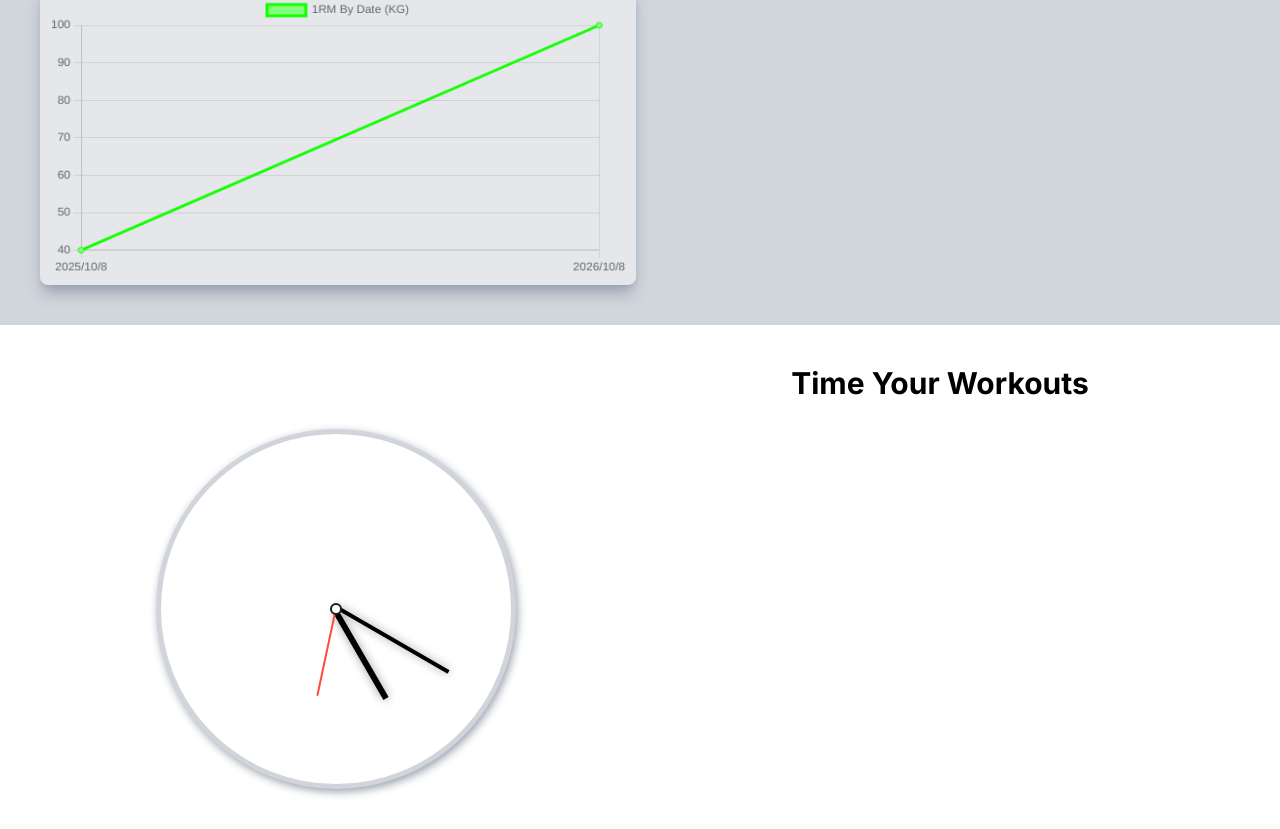
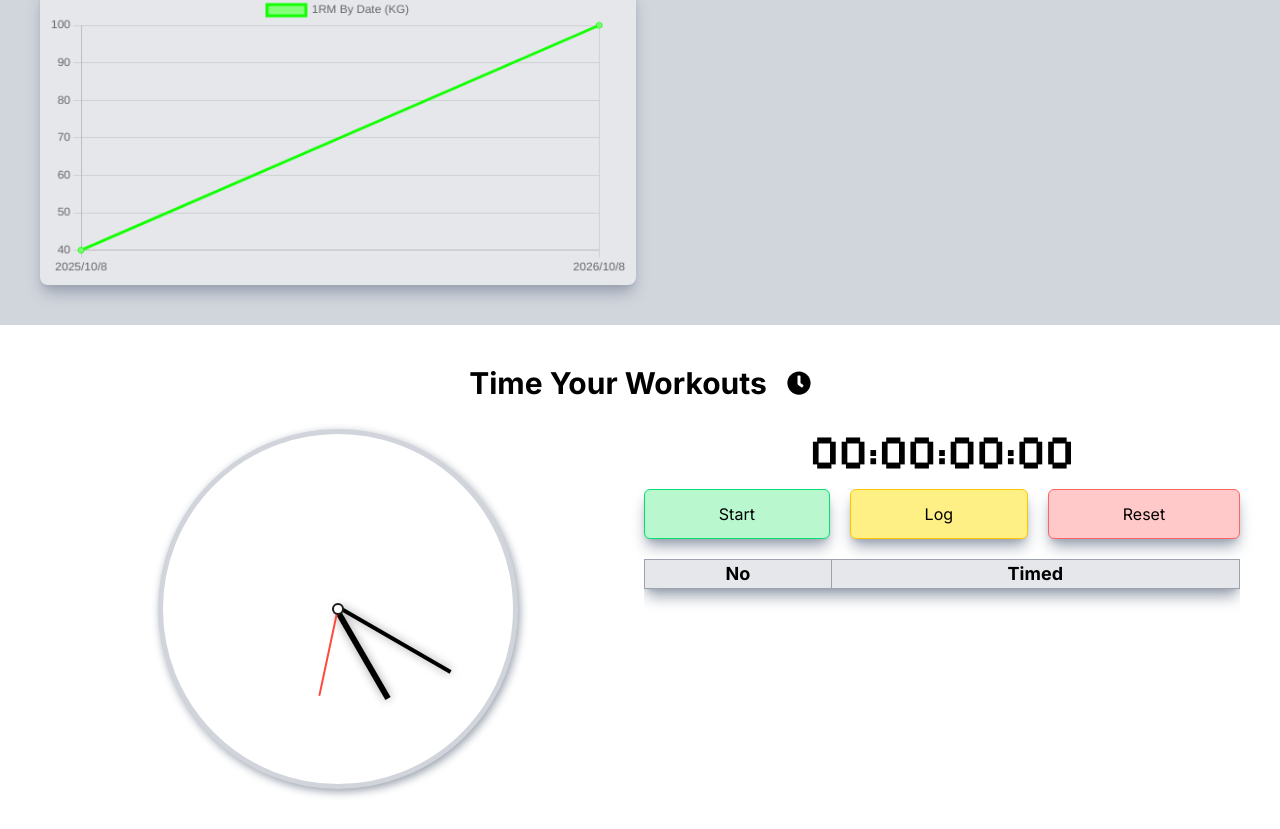
Before and after one commit to TANGHuyming/myworkoutapp, a Next.js app: page / in a window 1280 px wide. Shown: the part 1590-2419 px from the top of the page. Built offline with nearby package versions, Linux system fonts and the light colour scheme.

Commit message:
added WorkoutTimer.tsx

```diff
--- a/app/components/ExerciseList.tsx
+++ b/app/components/ExerciseList.tsx
@@ -1,7 +1,6 @@
 import { useState, useEffect } from "react";
 import ExerciseCard from "./ExerciseCard";
 import ExerciseCard2 from "./ExerciseCard2";
-import { IoIosSearch } from "react-icons/io";
 import { IoFilter } from "react-icons/io5";
 import { MdClear } from "react-icons/md";
 import bicepCurl from "../../public/bicepCurl.jpg";
--- a/app/components/WorkoutTimer.tsx
+++ b/app/components/WorkoutTimer.tsx
@@ -1,8 +1,20 @@
 "use client";
 import { useEffect, useCallback, useState } from "react";
+import { FaClock } from "react-icons/fa";
+import { pixelifySans } from "../layout";
+
+interface logType {
+    no: number,
+    timed: string,
+};
 
 export default function WorkoutTimer() {
     const [isActive, setIsActive] = useState(false);
+    const [start, setStart] = useState<"Start" | "Stop">("Start");
+    const [elapsedTime, setElapsedTime] = useState(0);
+    const [startTime, setStartTime] = useState(0);
+    const [logs, setLogs] = useState<logType[]>([]);
+    const [count, setCount] = useState(1);
 
     const clock = useCallback(() => {
         const date = new Date();
@@ -24,36 +36,87 @@ export default function WorkoutTimer() {
         secondHTML.style.transform = `rotate(${second}deg)`
     }, []);
 
-    const startTimer = () => {
-
+    const formatElapsedTime = () => {
+        const elapsed = Date.now() - startTime;
+        const hours = String(Math.floor(elapsed / 3600000)).padStart(2, '0');
+        const minutes = String(Math.floor(elapsed / 60000)).padStart(2, '0');
+        const seconds = String(Math.floor(elapsed / 1000) % 60).padStart(2, '0');
+        const miliseconds = String(Math.floor(elapsed / 10) % 100).padStart(2, '0');
+        return `${hours}:${minutes}:${seconds}:${miliseconds}`;
     }
 
-    const handleClick = () => {
-        console.log("Clock is clicked!");
+    const updateTimer = (timer: any) => {
+        setElapsedTime(Date.now() - startTime);
+        const formattedTime = formatElapsedTime();
+        timer.textContent = formattedTime;
+    }
+
+    const handleStart = () => {
+        console.log(!isActive ? "Timer is started!" : "Timer is paused!");
         setIsActive(!isActive);
+        setStart(!isActive ? "Stop" : "Start");
+        setStartTime(Date.now() - elapsedTime);
+    }
+
+    const handleLog = () => {
+        const formattedTime = startTime > 0 ? formatElapsedTime() : "00:00:00:00";
+        const logObject = { no: count, timed: formattedTime };
+        console.log(count);
+        setCount(prev => prev + 1);
+        setLogs(prev => [...prev, logObject]);
+    }
+
+    const handleReset = (timer: any) => {
+        setIsActive(false);
+        setStart("Start");
+        setStartTime(0);
+        setElapsedTime(0);
+        setLogs([]);
+        setCount(1);
+        timer.textContent = "00:00:00:00";
     }
 
     useEffect(() => {
         const interval = setInterval(() => {
             clock();
         }, 1000)
-        document.getElementById("clock")?.addEventListener("click", handleClick);
 
-        if(isActive) {
-            startTimer();
+        return () => clearInterval(interval);
+    })
+
+    useEffect(() => {
+        const timer = document.getElementById("timer") as HTMLHeadingElement;
+        const start = document.getElementById("start") as HTMLButtonElement;
+        const log = document.getElementById("log") as HTMLButtonElement;
+        const reset = document.getElementById("reset") as HTMLButtonElement;
+        start.addEventListener("click", handleStart);
+        log.addEventListener("click", handleLog);
+        reset.addEventListener("click", () => handleReset(timer));
+
+        let interval: any;
+        if (isActive) {
+            interval = setInterval(() => {
+                updateTimer(timer);
+            }, 10)
         }
 
         return () => {
-            document.getElementById("clock")?.removeEventListener("click", handleClick);
-            clearInterval(interval);
+            console.log("Running clean up!");
+            start.removeEventListener("click", handleStart);
+            log.removeEventListener("click", handleLog);
+            reset.removeEventListener("click", () => handleReset(timer));
+            if (interval) { clearInterval(interval) };
         };
-    }, [isActive]);
+    }, [isActive, startTime, start, count]);
 
-    return(
-        <div className="grid grid-cols-2 justify-center items-center gap-2 select-none p-10">
-            <h2 className="col-start-2 text-3xl font-bold mb-5 flex flex-row justify-center items-center gap-5 col-span-2">Time Your Workouts</h2>
+    return (
+        <div className="grid grid-cols-2 gap-2 select-none p-10">
+            <h2 className="col-span-2 text-3xl font-bold mb-5 flex flex-row justify-center items-center gap-5">
+                Time Your Workouts
+                <FaClock className="expand text-2xl"/>
+            </h2>
 
-            <div id="clock" className="col-start-1 clock justify-self-center items-self-center hover:scale-110 duration-300 transition-all ease-in-out cursor-pointer">
+            <div id="clock" className="clock justify-self-center items-self-center">
                 <div className="wrap">
                     <span className="hour"></span>
                     <span className="minute"></span>
@@ -62,8 +125,36 @@ export default function WorkoutTimer() {
                 </div>
             </div>
 
-            <div className="col-start-2">
-                <h2 id="timer"></h2>
+            <div className="col-start-2 grid grid-rows-[40px_50px_1fr] gap-5">
+                <h2 id="timer" className={`${pixelifySans.className} text-5xl font-semibold text-center`}>00:00:00:00</h2>
+                <div className="grid grid-col-3 gap-5">
+                    <button id="start" type="button" className="col-start-1 p-2 bg-green-200 border-green-400 border rounded-md shadow-gray-400 shadow-lg cursor-pointer hover:bg-green-400 transition-all duration-300 ease-in-out">{start}</button>
+                    <button id="log" type="button" className="col-start-2 p-2 bg-yellow-200 border-yellow-400 border rounded-md shadow-gray-400 shadow-lg cursor-pointer hover:bg-yellow-400 transition-all duration-300 ease-in-out">Log</button>
+                    <button id="reset" type="button" className="col-start-3 p-2 bg-red-200 border-red-400 border rounded-md shadow-gray-400 shadow-lg cursor-pointer hover:bg-red-400 transition-all duration-300 ease-in-out">Reset</button>
+                </div>
+
+                <div className="overflow-y-scroll max-h-[225px]">
+                    <table className="bg-gray-200 text-lg text-center shadow-lg shadow-gray-400 w-full">
+                        <thead>
+                            <tr>
+                                <th>No</th>
+                                <th>Timed</th>
+                            </tr>
+                        </thead>
+                        <tbody>
+                            {
+                                logs.map((log, index) => {
+                                    return (
+                                        <tr key={index}>
+                                            <td>{log.no}</td>
+                                            <td>{log.timed}</td>
+                                        </tr>
+                                    );
+                                })
+                            }
+                        </tbody>
+                    </table>
+                </div>
             </div>
         </div>
     );
--- a/app/globals.css
+++ b/app/globals.css
@@ -110,3 +110,7 @@
     margin: auto;
     z-index: 1;
 }
+
+th, td {
+    border: 1px solid #9ca3af;
+}
--- a/app/layout.tsx
+++ b/app/layout.tsx
@@ -1,5 +1,5 @@
 import type { Metadata } from "next";
-import { Inter } from "next/font/google";
+import { Inter, Pixelify_Sans } from "next/font/google";
 import "./globals.css";
 import Header from "./components/Header";
 
@@ -8,7 +8,12 @@ const inter = Inter({
   subsets: ["latin"],
 })
 
-export const metadata: Metadata = {
+export const pixelifySans = Pixelify_Sans({
+  variable: "--font-pixelify-sans",
+  subsets: ["latin"],
+})
+
+const metadata: Metadata = {
   title: "MyWorkoutApp",
   description: "Application to help track your workouts",
 };
--- a/app/page.tsx
+++ b/app/page.tsx
@@ -1,4 +1,3 @@
-import Image from "next/image";
 import AddSet from "./components/AddSet";
 import AddExercise from "./components/AddExercise";
 import MaxRepChart from "./components/MaxRepChart";
```
